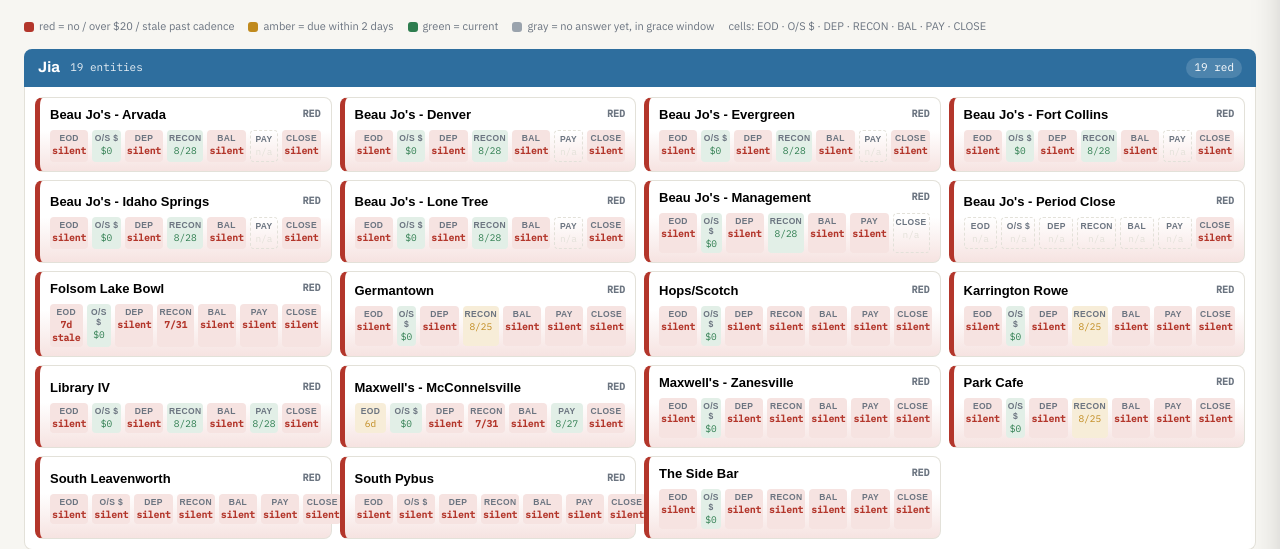
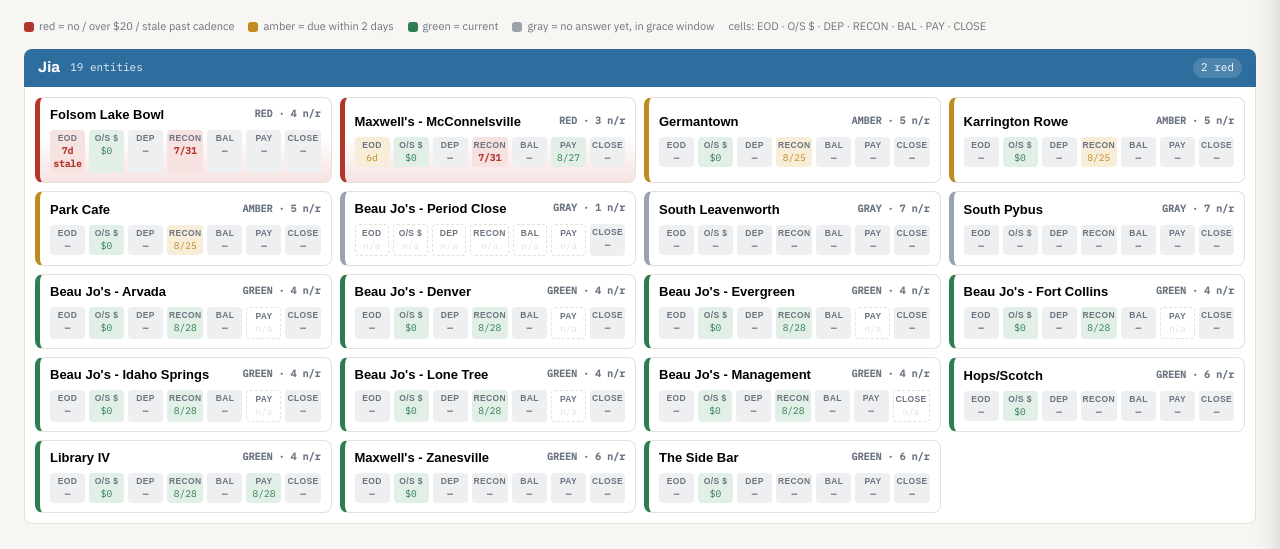
Before and after one commit to RestaurantSystemsPro/rsp-accounting-board-x7k2m9q4, a plain HTML site: page index.html in a window 1280 px wide. Shown: the part 203-752 px from the top of the page. Drawn offline with Linux system fonts and the light colour scheme.

Commit message:
Refactor scoring logic and update rendering output

```diff
--- a/index.html
+++ b/index.html
@@ -224,7 +224,7 @@
   if (cell.key==='CLOSE' && ent.close===false) return {s:'na', v:'n/a', tip:'tracked on Period Close row'};
 
   const a = findAnswer(entity, cell.frags);
-  if (!a) return graceState();
+  if (!a) return {s:'gray', v:'\u2014', tip:'never reported', nr:true};
 
   const answeredAge = ageDays(new Date(a.answeredAt));
   const staleTag = answeredAge > WEEKLY_STALE_DAYS;
@@ -267,8 +267,8 @@
 const RANK = {red:3, amber:2, gray:1, green:0, na:-1};
 function scoreEntity(ent){
   const cells = CELLS.map(c => Object.assign({def:c}, scoreCell(ent.n, c, ent)));
-  const worst = cells.reduce((w,c)=> RANK[c.s]>RANK[w]? c.s : w, 'na');
-  return {cells, worst: worst==='na' ? 'gray' : worst};
+  const reported = cells.filter(c => !c.nr && c.s !== 'na' && c.s !== 'gray'); const worst = reported.reduce((w,c)=> RANK[c.s]>RANK[w]? c.s : w, 'na'); const nrCount = cells.filter(c => c.nr).length;
+  return {cells, nrCount, worst: worst==='na' ? 'gray' : worst};
 }
 
 /* ---------------- render ---------------- */
@@ -298,7 +298,7 @@
       chip.setAttribute('aria-label', s.ent.n+', status '+s.worst);
       const newest = s.cells.filter(c=>c.def).map(c=>c).length;
       chip.innerHTML =
-        '<span class="name">'+esc(s.ent.n)+'<span class="age">'+s.worst.toUpperCase()+'</span></span>'+
+        '<span class="name">'+esc(s.ent.n)+'<span class="age">'+s.worst.toUpperCase()+(s.nrCount? ' \u00b7 '+s.nrCount+' n/r':'')+'</span></span>'+
         '<span class="cells">'+ s.cells.map(c=>
           '<span class="cell '+c.s+'" title="'+esc(c.tip||'')+'"><span class="t">'+c.def.label+'</span><span class="v">'+esc(String(c.v))+'</span></span>'
         ).join('') + '</span>';
```
